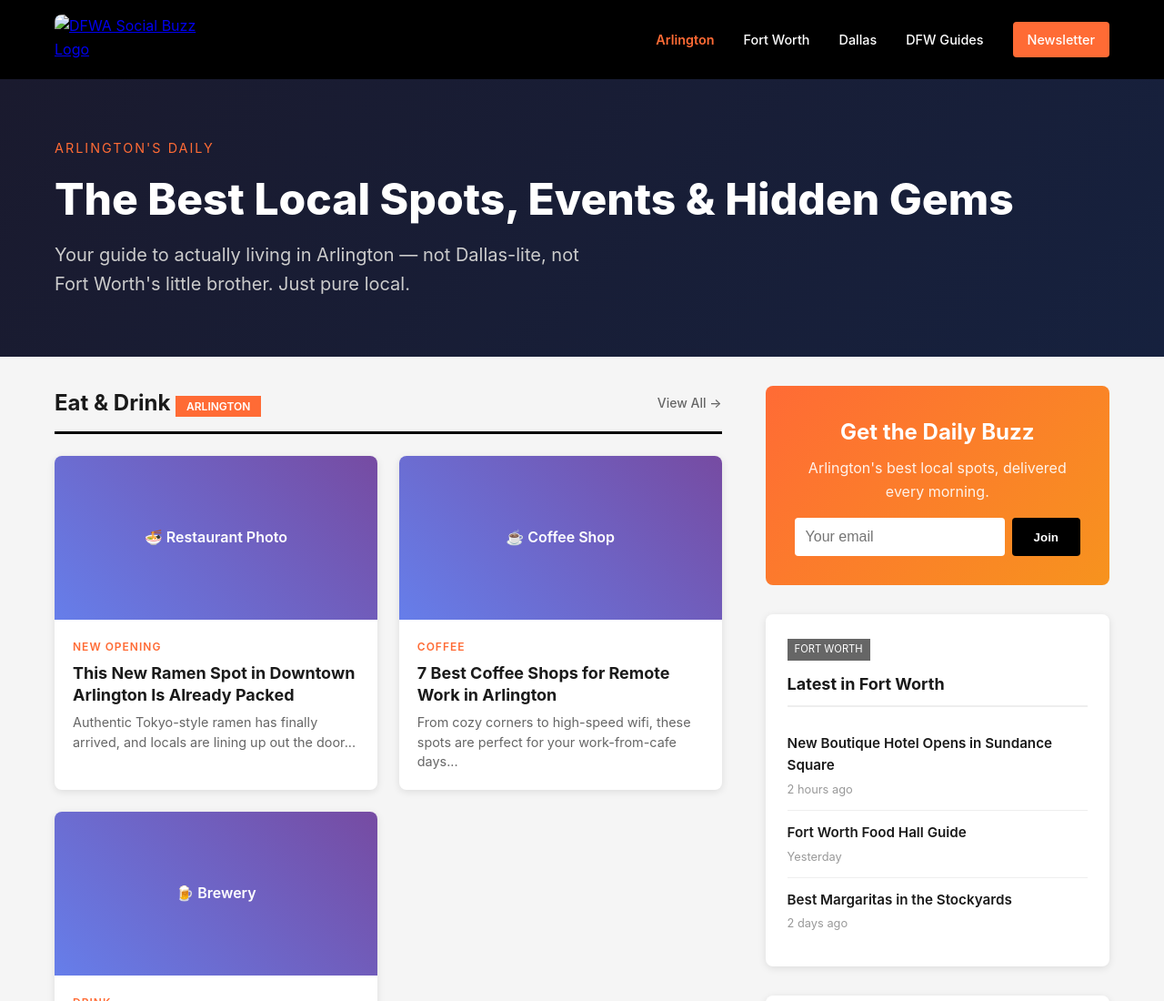
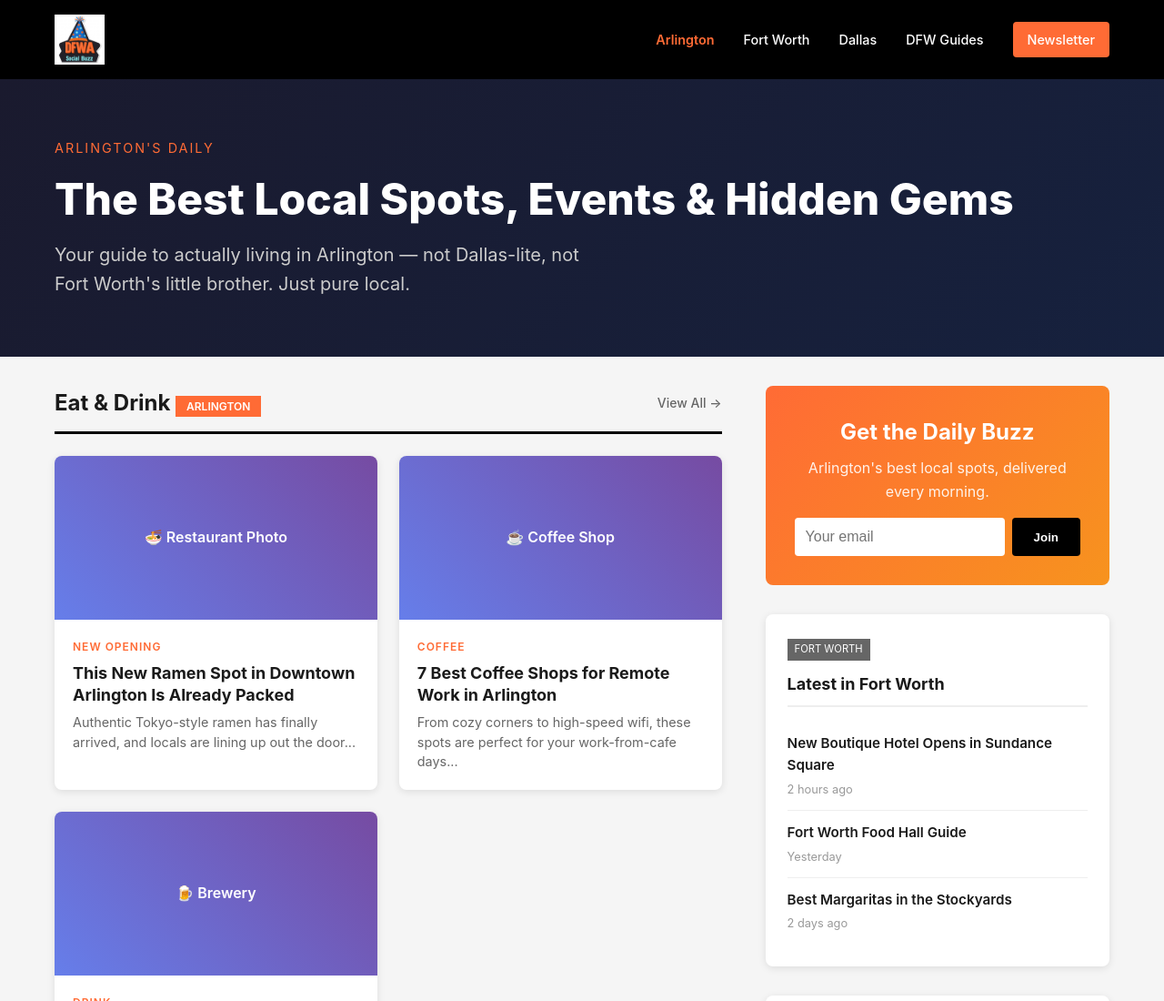
Before and after one commit to vcentralprocure-oss/dfwa-social-buzz, a website: page index.html in a window 1280 px wide. Shown: the top 1100 px of the page at 91% size. Drawn offline with Linux system fonts and the light colour scheme; the site is published under a folder, as on GitHub Pages, so addresses that start at the root find nothing.

Commit message:
Simplify logo structure

```diff
--- a/index.html
+++ b/index.html
@@ -39,17 +39,14 @@
         }
 
         .logo {
-            display: flex;
-            align-items: center;
+            display: block;
+            height: 55px;
         }
 
         .logo img {
             height: 55px;
             width: auto;
-            max-width: 200px;
             display: block;
-            border-radius: 8px;
-            object-fit: contain;
         }
 
         .nav {
@@ -423,7 +420,7 @@
     <!-- Header -->
     <header class="header">
         <div class="header-container">
-            <div class="logo"><a href="/"><img src="/logo.jpg" alt="DFWA Social Buzz Logo" width="180" height="55"></a></div>
+            <a href="/" class="logo"><img src="logo.jpg" alt="DFWA Social Buzz Logo"></a>
             <nav class="nav">
                 <a href="#" class="primary">Arlington</a>
                 <a href="#">Fort Worth</a>
```
